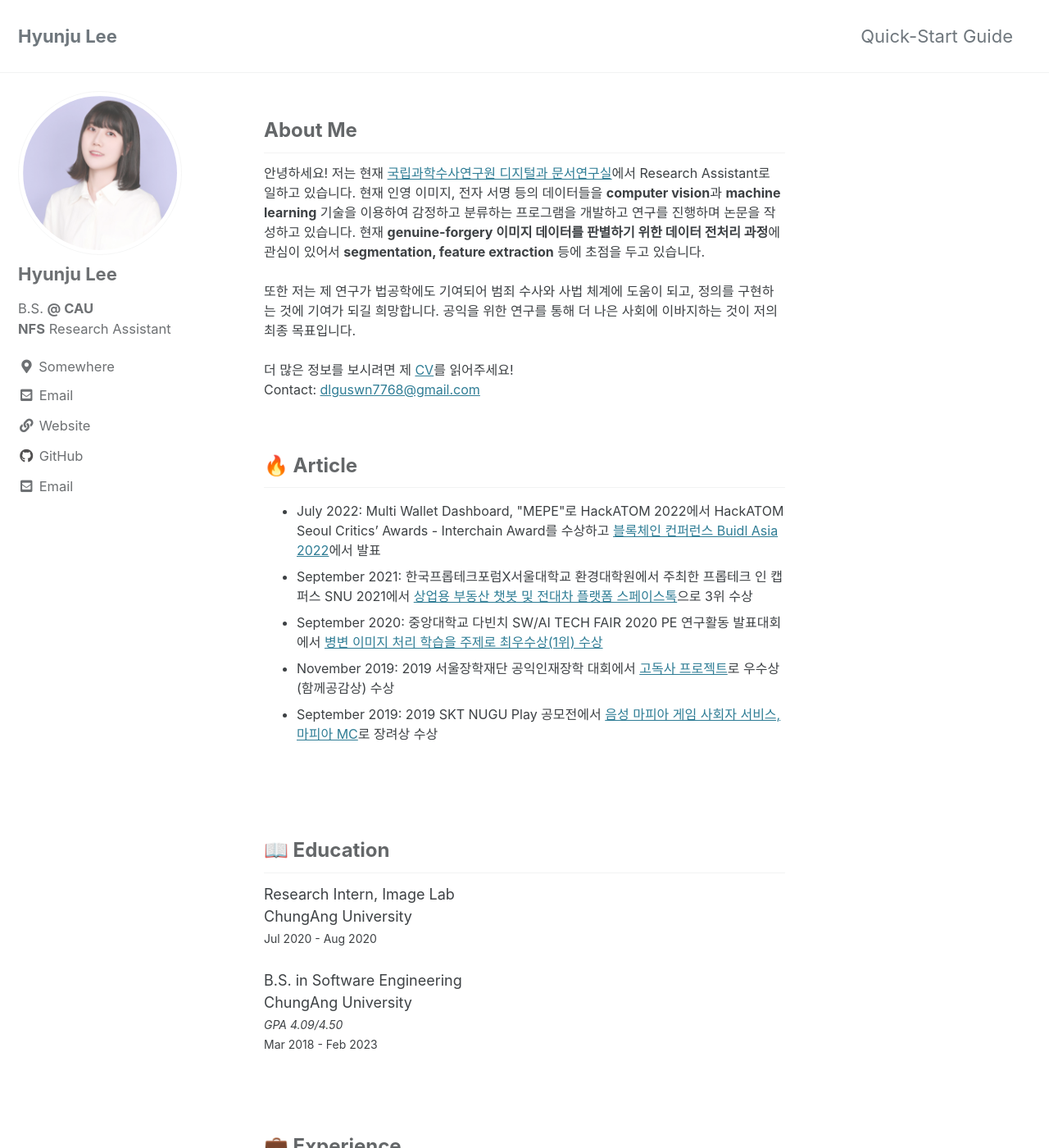
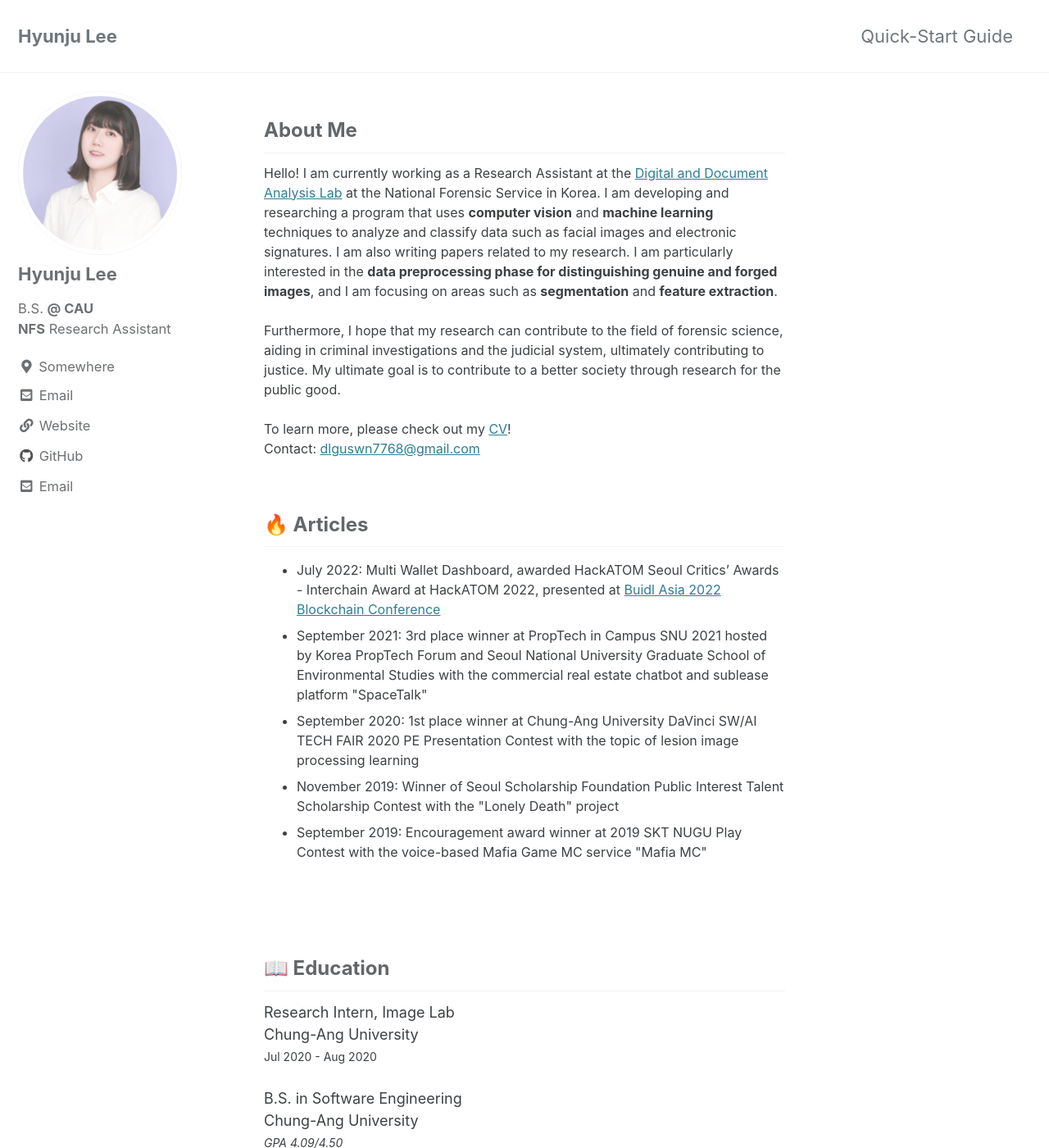
Before and after one commit to dlguswn3659/dlguswn3659.github.io, a Jekyll site: the page built from index.html, in a window 1280 px wide and 1400 px high. Shown: the whole window at 82% size. Built offline with Jekyll 4.4.1, drawn with Linux system fonts in a browser that asks for light colours; cached includes are drawn as plain includes; the list of posts is cut into pages by our own code; some of the changed text lies outside the part shown.

Commit message:
[add] kor

```diff
--- a/_layouts/home.html
+++ b/_layouts/home.html
@@ -7,66 +7,58 @@ layout: archive
 <!-- <h3 class="archive__subtitle">{{ site.data.ui-text[site.locale].recent_posts | default: "Recent Posts" }}</h3> -->
 <h3 style="font-size: 24px" class="archive__subtitle">About Me</h3>
 <div style="font-size: 16px">
-  안녕하세요! 저는 현재
+  Hello! I am currently working as a Research Assistant at the
   <a href="https://www.nfs.go.kr/site/nfs/05/10503020000002017083103.jsp"
-    >국립과학수사연구원 디지털과 문서연구실</a
-  >에서 Research Assistant로 일하고 있습니다. 현재 인영 이미지, 전자 서명 등의
-  데이터들을 <b>computer vision</b>과 <b>machine learning</b> 기술을 이용하여
-  감정하고 분류하는 프로그램을 개발하고 연구를 진행하며 논문을 작성하고
-  있습니다. 현재
-  <b>genuine-forgery 이미지 데이터를 판별하기 위한 데이터 전처리 과정</b>에
-  관심이 있어서 <b>segmentation, feature extraction</b> 등에 초점을 두고
-  있습니다.
+    >Digital and Document Analysis Lab</a
+  >
+  at the National Forensic Service in Korea. I am developing and researching a program
+  that uses <b>computer vision</b> and <b>machine learning</b> techniques to analyze
+  and classify data such as facial images and electronic signatures. I am also
+  writing papers related to my research. I am particularly interested in the
+  <b>data preprocessing phase for distinguishing genuine and forged images</b>, and I
+  am focusing on areas such as <b>segmentation</b> and <b>feature extraction</b>.
   <br />
   <br />
-  또한 저는 제 연구가 법공학에도 기여되어 범죄 수사와 사법 체계에 도움이 되고,
-  정의를 구현하는 것에 기여가 되길 희망합니다. 공익을 위한 연구를 통해 더 나은
-  사회에 이바지하는 것이 저의 최종 목표입니다.
+  Furthermore, I hope that my research can contribute to the field of forensic
+  science, aiding in criminal investigations and the judicial system, ultimately
+  contributing to justice. My ultimate goal is to contribute to a better society
+  through research for the public good.
   <br />
   <br />
-  더 많은 정보를 보시려면 제
-  <a href="../assets/files/Resume_Korean_ver.pdf">CV</a>를 읽어주세요!
+  To learn more, please check out my
+  <a href="../assets/files/Resume_English_ver.pdf">CV</a>!
   <br />
   Contact: <a href="dlguswn3659@gmail.com">dlguswn7768@gmail.com</a>
 </div>
 <br />
-<h3 style="font-size: 24px" class="archive__subtitle">🔥 Article</h3>
+<h3 style="font-size: 24px" class="archive__subtitle">🔥 Articles</h3>
 <div style="font-size: 16px">
   <ul>
     <li>
-      July 2022: Multi Wallet Dashboard, "MEPE"로 HackATOM 2022에서 HackATOM
-      Seoul Critics’ Awards - Interchain Award를 수상하고
+      July 2022: Multi Wallet Dashboard, awarded HackATOM Seoul Critics’ Awards -
+      Interchain Award at HackATOM 2022, presented at
       <a href="https://www.hankyung.com/it/article/202208091296i"
-        >블록체인 컨퍼런스 Buidl Asia 2022</a
-      >에서 발표
-    </li>
-    <li>
-      September 2021: 한국프롭테크포럼X서울대학교 환경대학원에서 주최한 프롭테크
-      인 캡퍼스 SNU 2021에서
-      <a href="https://www.sedaily.com/NewsView/22QEHN4DYP"
-        >상업용 부동산 챗봇 및 전대차 플랫폼 스페이스톡</a
-      >으로 3위 수상
-    </li>
-    <li>
-      September 2020: 중앙대학교 다빈치 SW/AI TECH FAIR 2020 PE 연구활동
-      발표대회에서
-      <a
-        href="https://swedu.cau.ac.kr/board/view?menuid=001006002&pagesize=10&boardtypeid=5&boardid=338"
-        >병변 이미지 처리 학습을 주제로 최우수상(1위) 수상</a
+        >Buidl Asia 2022 Blockchain Conference</a
       >
     </li>
     <li>
-      November 2019: 2019 서울장학재단 공익인재장학 대회에서
-      <a href="https://mediahub.seoul.go.kr/archives/1256650?tr_code=m_snews"
-        >고독사 프로젝트</a
-      >로 우수상(함께공감상) 수상
+      September 2021: 3rd place winner at PropTech in Campus SNU 2021 hosted by
+      Korea PropTech Forum and Seoul National University Graduate School of
+      Environmental Studies with the commercial real estate chatbot and sublease
+      platform "SpaceTalk"
     </li>
     <li>
-      September 2019: 2019 SKT NUGU Play 공모전에서
-      <a
-        href="https://m.blog.naver.com/PostView.naver?isHttpsRedirect=true&blogId=nuguai&logNo=221639899519"
-        >음성 마피아 게임 사회자 서비스, 마피아 MC</a
-      >로 장려상 수상
+      September 2020: 1st place winner at Chung-Ang University DaVinci SW/AI TECH
+      FAIR 2020 PE Presentation Contest with the topic of lesion image processing
+      learning
+    </li>
+    <li>
+      November 2019: Winner of Seoul Scholarship Foundation Public Interest Talent
+      Scholarship Contest with the "Lonely Death" project
+    </li>
+    <li>
+      September 2019: Encouragement award winner at 2019 SKT NUGU Play Contest with
+      the voice-based Mafia Game MC service "Mafia MC"
     </li>
   </ul>
 </div>
@@ -75,11 +67,11 @@ layout: archive
 <h3 style="font-size: 24px" class="archive__subtitle">📖 Education</h3>
 <div style="font-size: 18px">
   <div>Research Intern, Image Lab</div>
-  <div>ChungAng University</div>
+  <div>Chung-Ang University</div>
   <div style="font-size: 14px; margin-top: 3px">Jul 2020 - Aug 2020</div>
   <br />
   <div>B.S. in Software Engineering</div>
-  <div>ChungAng University</div>
+  <div>Chung-Ang University</div>
   <div style="font-size: 14px; font-style: italic; margin-top: 3px">
     GPA 4.09/4.50
   </div>
@@ -89,9 +81,9 @@ layout: archive
 <br />
 <h3 style="font-size: 24px" class="archive__subtitle">💼 Experience</h3>
 <div style="font-size: 18px">
-  <div>Reseach Assistant / Software Engineer</div>
-  <div>국립과학수사연구원 디지털과 문서연구실</div>
-  <div style="font-size: 14px; margin-top: 3px">Feb 2023 - (now)</div>
+  <div>Research Assistant / Software Engineer</div>
+  <div>National Forensic Service, Digital and Document Analysis Lab</div>
+  <div style="font-size: 14px; margin-top: 3px">Feb 2023 - (Present)</div>
   <br />
   <div>Blockchain Web3 Developer</div>
   <div>Blockwave Labs.</div>
@@ -99,17 +91,17 @@ layout: archive
 </div>
 <br />
 <br />
-<h3 style="font-size: 24px" class="archive__subtitle">🧪 Research Project</h3>
+<h3 style="font-size: 24px" class="archive__subtitle">🧪 Research Projects</h3>
 <div style="font-size: 18px">
   <div style="font-weight: 600">Vice President of the Student Council</div>
-  <div>명지고등학교, 2016-2017</div>
+  <div>Mingji High School, 2016-2017</div>
 </div>
 <br />
 <br />
-<h3 style="font-size: 24px" class="archive__subtitle">🛠️ Industrial Project</h3>
+<h3 style="font-size: 24px" class="archive__subtitle">🛠️ Industrial Projects</h3>
 <div style="font-size: 18px">
   <div style="font-weight: 600">Vice President of the Student Council</div>
-  <div>명지고등학교, 2016-2017</div>
+  <div>Mingji High School, 2016-2017</div>
 </div>
 <br />
 <br />
@@ -128,36 +120,41 @@ layout: archive
     <div style="font-size: 14px">Jul 2022</div>
   </div>
   <div style="display: flex; gap: 30px; align-items: center">
-    <div>프롭테크 인 캠퍼스 SNU 2021 (3rd Place)</div>
+    <div>PropTech in Campus SNU 2021 (3rd Place)</div>
     <div style="font-size: 14px">Sep 2021</div>
   </div>
   <div style="display: flex; gap: 30px; align-items: center">
     <div>
-      중앙대학교 다빈치 SW/AI TECH FAIR 2020 PE 연구활동 발표대회 최우수상(1st
-      Place)
+      Chung-Ang University DaVinci SW/AI TECH FAIR 2020 PE Presentation Contest
+      (1st Place)
     </div>
     <div style="font-size: 14px">Sep 2020</div>
   </div>
   <div style="display: flex; gap: 30px; align-items: center">
-    <div>중앙대학교X로봇협회 창의융합설계대회 로봇협회장상(1st Place)</div>
+    <div>
+      Chung-Ang UniversityXRobotics Association Creative Fusion Design Contest
+      (1st Place)
+    </div>
     <div style="font-size: 14px">Dec 2019</div>
   </div>
   <div style="display: flex; gap: 30px; align-items: center">
     <div>
-      중앙대학교 다빈치sw교육원 2019 Best Software Awards 우수상(2nd Place)
+      Chung-Ang University DaVinci SW Education Institute 2019 Best Software
+      Awards (2nd Place)
     </div>
     <div style="font-size: 14px">Nov 2019</div>
   </div>
   <div style="display: flex; gap: 30px; align-items: center">
-    <div>2019 서울장학재단 공익인재장학 우수상(함께공감상)(2nd Place)</div>
+    <div>2019 Seoul Scholarship Foundation Public Interest Talent Scholarship
+      Excellence Award (2nd Place)</div>
     <div style="font-size: 14px">Nov 2019</div>
   </div>
   <div style="display: flex; gap: 30px; align-items: center">
-    <div>2019 SKT NUGU Play 공모전 장려상(3rd Place)</div>
+    <div>2019 SKT NUGU Play Contest Encouragement Award (3rd Place)</div>
     <div style="font-size: 14px">Sep 2019</div>
   </div>
   <div style="display: flex; gap: 30px; align-items: center">
-    <div>Always-on 프로젝트 경진대회 우수상(2nd Place)</div>
+    <div>Always-on Project Contest Excellence Award (2nd Place)</div>
     <div style="font-size: 14px">Nov 2018</div>
   </div>
 </div>
@@ -166,14 +163,15 @@ layout: archive
 <h3 style="font-size: 24px" class="archive__subtitle">💪 Leadership</h3>
 <div style="font-size: 18px">
   <div style="font-weight: 600">Vice President of the Student Council</div>
-  <div>명지고등학교, 2016-2017</div>
+  <div>Mingji High School, 2016-2017</div>
 </div>
 <br />
 <br />
 <h3 style="font-size: 24px" class="archive__subtitle">🚩 Volunteer</h3>
 <div style="font-size: 18px">
-  <div style="font-weight: 600">2018 평창동계올림픽 SID Passion Crew</div>
-  <div>강릉아이스하키센터, GHC Sports Information Desk, Feb 2018</div>
+  <div style="font-weight: 600">2018 PyeongChang Winter Olympics SID Passion
+    Crew</div>
+  <div>Gangneung Ice Hockey Center, GHC Sports Information Desk, Feb 2018</div>
 </div>
 
 {% if paginator %} {% assign posts = paginator.posts %} {% else %} {% assign
```
Also changed, not shown: _layouts/home_eng.html (added, +185 -0 lines), _layouts/home_kor.html (added, +187 -0 lines), firebase.json (added, +10 -0 lines), public/404.html (added, +33 -0 lines), public/index.html (added, +89 -0 lines), 2 other files.
